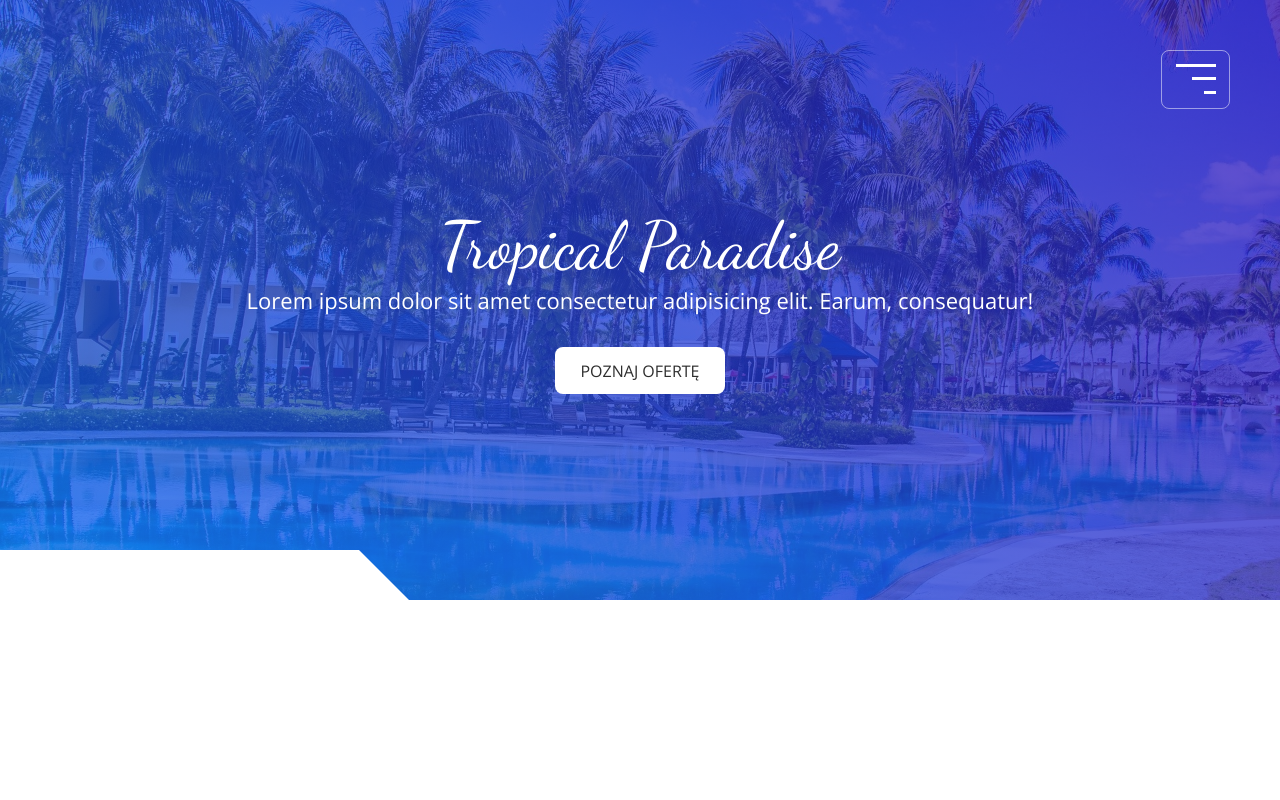
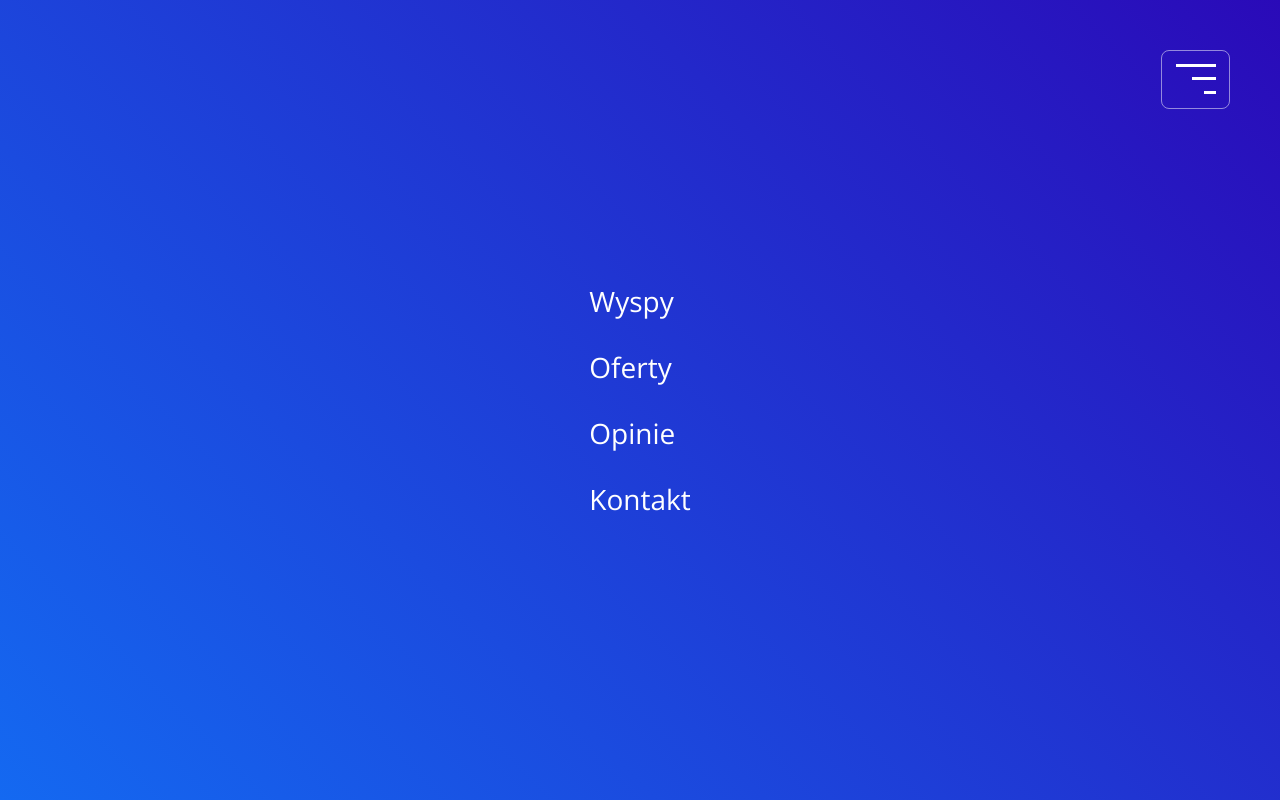
Before and after one commit to sztajglaP/strona_kurs_1, a plain HTML site: page index.html in a window 1280 px wide. Both pictures are taken after a click on the button 1195 px from the left and 79 px from the top of the page. Drawn offline with nearby package versions, Linux system fonts and the light colour scheme.

Commit message:
created nav

```diff
--- a/index.html
+++ b/index.html
@@ -28,7 +28,14 @@
     </button>
 
     <!-- NAV -->
-    <nav class="nav"></nav>
+    <nav class="nav">
+        <div class="nav__items">
+            <a href="#islands" class="nav__item">Wyspy</a>
+            <a href="#offers" class="nav__item">Oferty</a>
+            <a href="#reviews" class="nav__item">Opinie</a>
+            <a href="#contact" class="nav__item">Kontakt</a>
+        </div>
+    </nav>
 
     <!-- HEADER -->
     <header class="header section">
--- a/js/script.js
+++ b/js/script.js
@@ -0,0 +1,27 @@
+const nav = document.querySelector('.nav');
+const burgerBtn = document.querySelector('.burger-btn');
+const navItems = document.querySelectorAll('.nav__item');
+
+const handleNav = () => {
+    nav.classList.toggle('nav--active');
+
+    navItems.forEach(el => {
+        el.addEventListener('click', () => {
+            nav.classList.remove('nav--active');
+        })
+    });
+
+    handleNavItemsAnimation();
+}
+
+const handleNavItemsAnimation = () => {
+    let delayTime = 0;
+
+    navItems.forEach(el => {
+        el.classList.toggle('nav-items-animation');
+        el.style.animationDelay = "." + delayTime + 's';
+        delayTime++;
+    })
+}
+
+burgerBtn.addEventListener('click', handleNav);
--- a/sass/style.scss
+++ b/sass/style.scss
@@ -64,6 +64,66 @@ body {
             width: 30%;
         }
     }
+}
+
+.nav {
+    position: fixed;
+    top: 0;
+    display: flex;
+    justify-content: center;
+    align-items: center;
+    height: 100vh;
+    width: 100%;
+    transform: translateX(100%);
+    background-image: $blue-gradient-solid;
+    z-index: 100;
+    transition: transform .5s cubic-bezier(0.65, 0.05, 0.36, 1);
+
+    &--active {
+        transform: translateX(0);
+    }
+
+    &__item {
+        position: relative;
+        display: block;
+        margin: 0.5em, 0;
+        padding: 0.5em 2em;
+        font-size: 2.8rem;
+        color: $pure-white;
+        text-decoration: none;
+
+        &::before {
+            content: '';
+            position: absolute;
+            top: 0;
+            left: 0;
+            width: 3px;
+            height: 100%;
+            transform: scaleY(0);
+            background-color: $pure-white;
+            transition: transform .3s;
+        }
+
+        &:hover::before {
+            transform: scaleY(1);
+        }
+    }
+
+
+}
+
+@keyframes navItemsAnimation {
+    from {
+        transform: translateX(200%);
+    }
+
+    to {
+        transform: translateX(0);
+    }
+}
+
+.nav-items-animation {
+    animation: navItemsAnimation 1s both;
 }
 
 // HEADER
```
Also changed, not shown: css/style.css, 1 other file.
